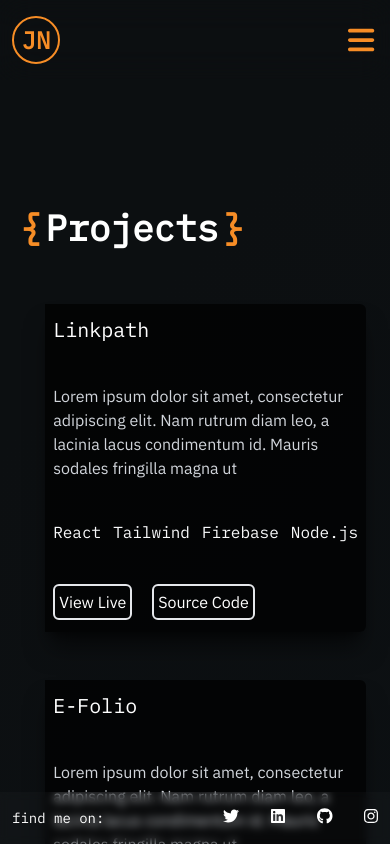
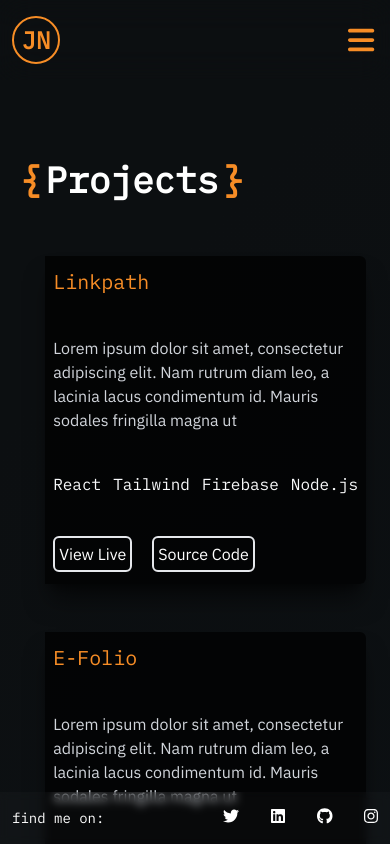
Before and after one commit to JosephChuksN/JosephChuksN, a React (Create React App) app: page /projects in a window 390 px wide. Shown: the top 844 px of the page. Built offline with nearby package versions, Linux system fonts and the light colour scheme; grey boxes are pictures that could not be loaded.

Commit message:
added links to livesite and source code of projects

```diff
--- a/src/components/About.tsx
+++ b/src/components/About.tsx
@@ -10,7 +10,7 @@ const About:React.FC = () => {
 
 
   return (
-    <div className="flex flex-col  gap-10 md:w-3/5 mx-auto px-5 md:px-0 lg:pt-0 pt-0 translate-y-20">
+    <div className="flex flex-col  gap-10 md:w-3/5 mx-auto px-5 md:px-0 translate-y-20">
 
     <span className="text-4xl text-white font-semibold font-headers flex gap-1">
     <span className="text-[#F78D26]">{`{`}</span>
--- a/src/components/Contact.tsx
+++ b/src/components/Contact.tsx
@@ -2,7 +2,7 @@ import React from 'react'
 
 const Contact = () => {
   return (
-    <div className="flex flex-col  gap-10 md:w-3/5 mx-auto px-5 md:px-0 lg:pt-10 pt-0 translate-y-20 pb-14">
+    <div className="flex flex-col  gap-10 md:w-3/5 mx-auto px-5 md:px-0  translate-y-20 pb-14">
           <span className="text-4xl text-white font-semibold font-headers flex gap-1 mb-3 ">
     <span className="text-[#F78D26]">{`{`}</span>
     Contact
--- a/src/components/ProjectData.tsx
+++ b/src/components/ProjectData.tsx
@@ -33,7 +33,7 @@ useEffect(()=>{
      <div className="w-full lg:w-[30rem] " >
      <Slide damping={0.5}  direction="right" triggerOnce={true}>
      <div  className="flex gap-10  lg:gap-3 flex-col   h-full lg:h-[65vh]  justify-center   w-full  bg-[#000000b5]  lg:bg-gradient-to-l from-[#0c0f11] to-[#0d1114] py-3 px-2  lg:px-10  shadow-xl shadow-[#00000082] rounded-r-md">
-      <span className="text-white text-xl font-headers">{data.name}</span>
+      <span className="text-[#F78D26] text-xl font-headers">{data.name}</span>
       <span className="text-gray-300 font-para">{data.description}</span>
         <span className="font-headers text-gray-50 flex gap-3 items-center  w-full">
           {data.technologies.map(technologies=>(
@@ -41,8 +41,8 @@ useEffect(()=>{
           ))}
         </span>
         <span className="text-white font-headers flex gap-5">
-          <span className="border-2 p-1 font-para rounded-md cursor-pointer text-base transition-all duration-300 delay-75 ease-in-out hover:text-[#F78D26] hover:border-[#F78D26] hover:scale-90">View Live</span>
-          <span className="border-2 p-1 font-para rounded-md cursor-pointer text-base transition-all duration-300 delay-75 ease-in-out hover:text-[#F78D26] hover:border-[#F78D26] hover:scale-90">Source Code</span>
+          <a href={data.liveSite} className="border-2 p-1 font-para rounded-md cursor-pointer text-base transition-all duration-300 delay-75 ease-in-out hover:text-[#F78D26] hover:border-[#F78D26] hover:scale-90"><span >View Live</span></a>
+          <a href={data.sourceCode} className="border-2 p-1 font-para rounded-md cursor-pointer text-base transition-all duration-300 delay-75 ease-in-out hover:text-[#F78D26] hover:border-[#F78D26] hover:scale-90"><span >Source Code</span></a>
         </span>
     </div>
     </Slide>
--- a/src/components/Projects.tsx
+++ b/src/components/Projects.tsx
@@ -8,7 +8,7 @@ const Projects:React.FC = () => {
 
 
   return (
-    <div  className="flex flex-col lg:gap-36 gap-10 md:w-3/5 mx-auto px-5 md:px-0 lg:pt-0 pt-12 translate-y-20 relative">
+    <div  className="flex flex-col lg:gap-36 gap-10 md:w-3/5 mx-auto px-5 md:px-0  translate-y-20 relative">
       <span className="text-4xl text-white font-semibold font-headers flex gap-1 mb-3">
     <span className="text-[#F78D26]">{`{`}</span>
     Projects
--- a/src/interfaces/projectDataInterface.ts
+++ b/src/interfaces/projectDataInterface.ts
@@ -3,4 +3,6 @@ export interface ProjectInterface {
  description:string
  technologies:string[]
  image:string
+ liveSite:string
+ sourceCode:string
 }
--- a/src/projectData.ts
+++ b/src/projectData.ts
@@ -11,19 +11,25 @@ const projectDatas:ProjectInterface[]  = [
         name:"Linkpath",
         description:"Lorem ipsum dolor sit amet, consectetur adipiscing elit. Nam rutrum diam leo, a lacinia lacus condimentum id. Mauris sodales fringilla magna ut",
         technologies:["React", "Tailwind", "Firebase", "Node.js"],
-        image:linkpath
+        image:linkpath,
+        liveSite:"https://linkpath-josephn.vercel.app",
+        sourceCode:"https://github.com/JosephChuksN/linkpath"
     },
     {
         name:"E-Folio",
         description:"Lorem ipsum dolor sit amet, consectetur adipiscing elit. Nam rutrum diam leo, a lacinia lacus condimentum id. Mauris sodales fringilla magna ut",
         technologies:["React", "Tailwind", "Firebase", "Node.js"],
-        image:Efolio
+        image:Efolio,
+        liveSite:"https://portfolio-builder-josephn.vercel.app",
+        sourceCode:"https://github.com/JosephChuksN/E-folio"
     },
     {
         name:"WeatherApp",
         description:"Lorem ipsum dolor sit amet, consectetur adipiscing elit. Nam rutrum diam leo, a lacinia lacus condimentum id. Mauris sodales fringilla magna ut",
         technologies:["Html", "Css", "JavaScript", "OpenweatherApi"],
-        image:weatherApp
+        image:weatherApp,
+        liveSite:"https://josephchuksn.github.io/WeatherApp/",
+        sourceCode:"https://github.com/JosephChuksN/WeatherApp"
     },
     // {
     //     name:"Tasktivities",
```
